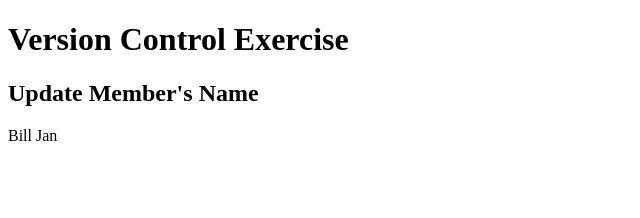
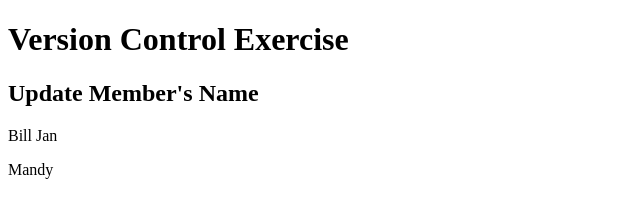
Before and after one commit to Sophia202407/landingpage, a plain HTML site: page index.html in a window 1280 px wide. Shown: the full height of the page, 0-640 px from the left. Drawn offline with Linux system fonts and the light colour scheme.

Commit message:
deploy: 676c47344e7f0b4658cd1e318370182f26371d4f

```diff
--- a/index.html
+++ b/index.html
@@ -9,5 +9,6 @@
     <h1>Version Control Exercise</h1>
     <h2>Update Member's Name</h2>
     <p>Bill Jan</p>
+    <p>Mandy</p>
 </body>
 </html>
```
